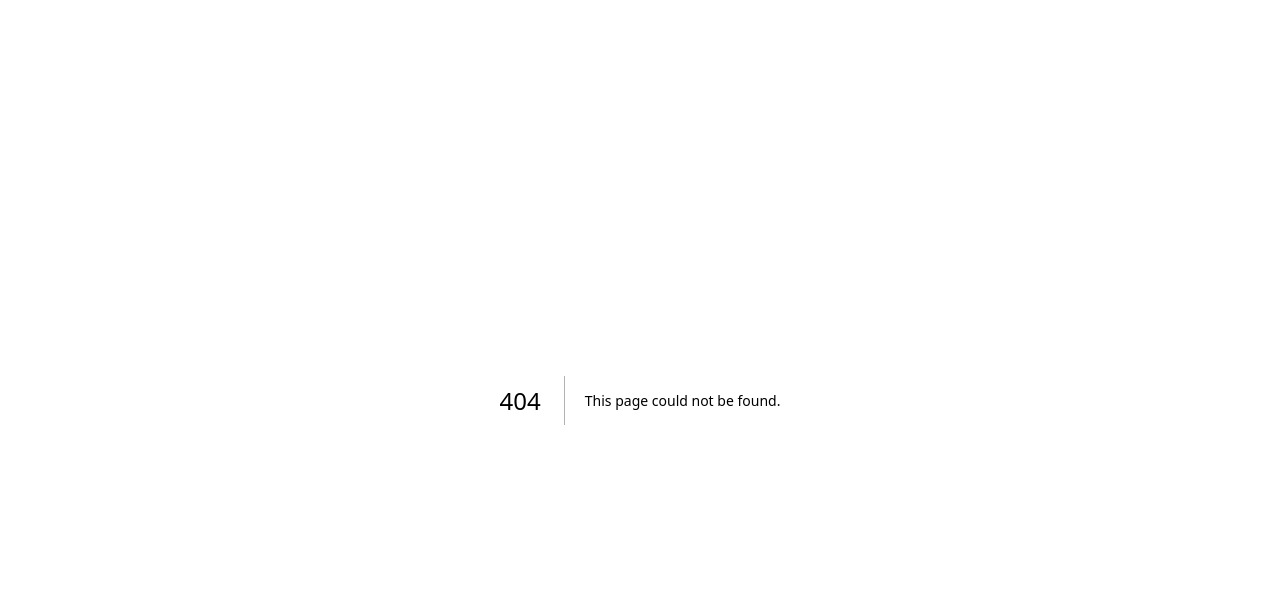
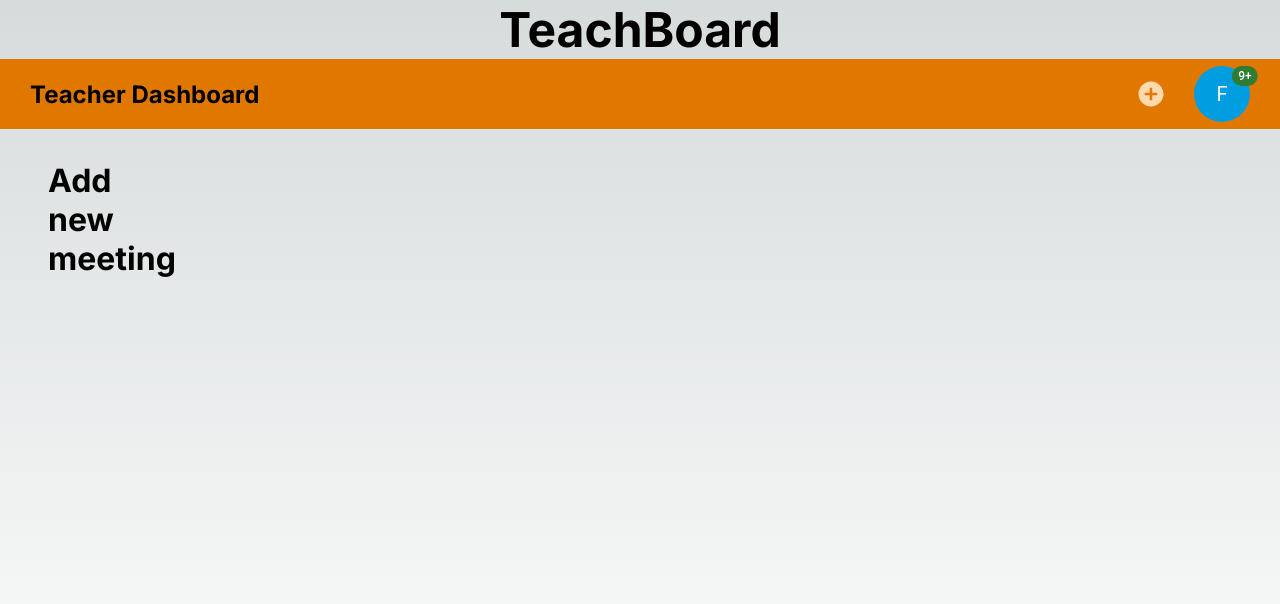
Before and after one commit to Filszu/teach-board, a Next.js app: page /dashboard/meetings/add-new-meeting in a window 1280 px wide. Before the commit this address had no page. Shown: the top 604 px of the page. Built offline with nearby package versions, Linux system fonts and the light colour scheme.

Commit message:
menu icon styled

```diff
--- /dev/null
+++ b/app/(teacher)/dashboard/meetings/add-new-meeting/page.tsx
@@ -0,0 +1,15 @@
+
+interface Props {
+}
+
+
+const Page = async(props: Props) => {
+    return (
+        <>
+
+            <h1>Add new meeting</h1>
+        </>
+    )
+}
+
+export default Page
--- a/components/navbar/Navabar.tsx
+++ b/components/navbar/Navabar.tsx
@@ -2,6 +2,8 @@
 import UserIcon from "../userIcon/UserIcon"
 import AddCircleIcon from '@mui/icons-material/AddCircle';
 import styles from './Navbar.module.css'
+import { IconButton } from "@mui/material";
+import Link from "next/link";
 type Props = {}
 
 const Navabar = (props: Props) => {
@@ -10,7 +12,15 @@ const Navabar = (props: Props) => {
         <div>
          <h2>Teacher Dashboard</h2>
         </div>
-        <div className={styles.menuLeft}><AddCircleIcon/></div>
+        <div className={styles.menuLeft}>
+          <Link href="./dashboard/meetings/add-new-meeting">
+          <span className={styles.nav__navIcon}>
+          <IconButton aria-label="add new meeting" color="inherit" >
+            <AddCircleIcon  sx={{ fontSize: 30 }}/>
+          </IconButton>
+          </span>
+          </Link>
+        </div>
         <div>
           <UserIcon userName='Filszu' />
         </div>
--- a/components/navbar/Navbar.module.css
+++ b/components/navbar/Navbar.module.css
@@ -13,3 +13,14 @@
 
 
 }
+
+.nav__navIcon{
+    margin: 0 20px;
+    font-size: 2.3rem;
+    /* background-color: thistle; */
+
+    display: flex;
+    align-items: center;
+    justify-content: center;
+    color: var(--elements-tertiary-color);
+}
```
Also changed, not shown: app/(teacher)/dashboard/meetings/page.tsx (added, +10 -0 lines).
